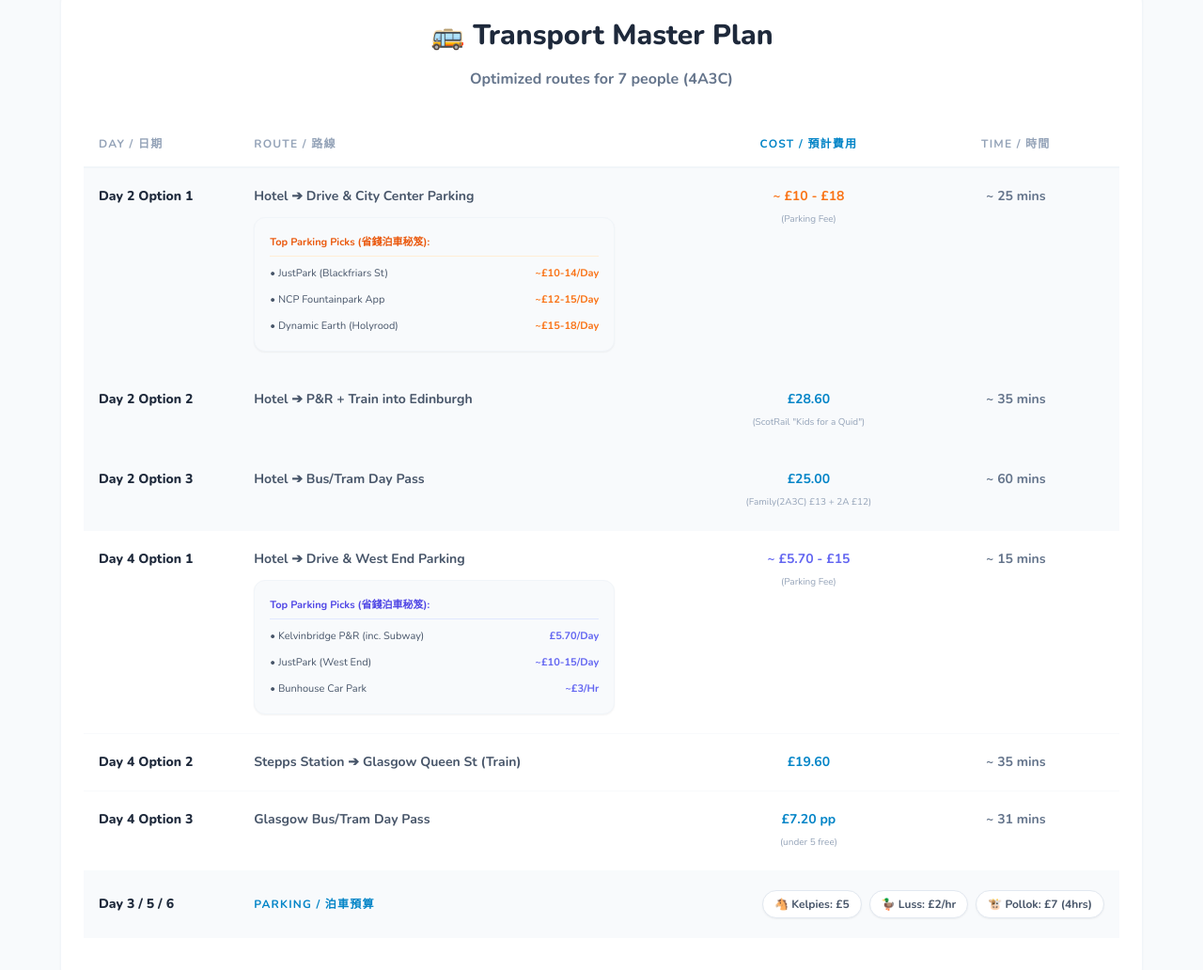
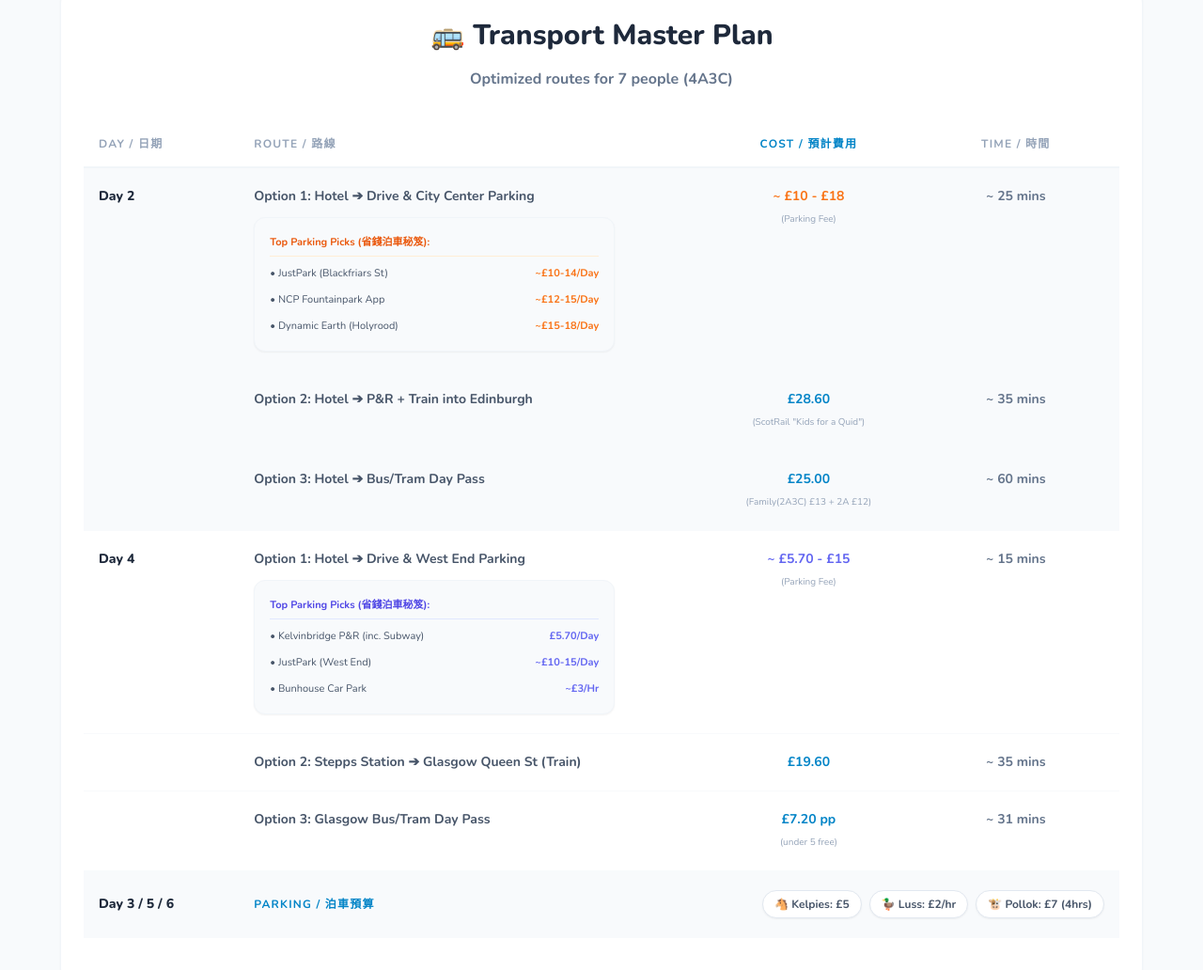
Before and after one commit to waiyiwong/Scotland_Trip_Planning, a plain HTML site: page index.html in a window 1280 px wide. Shown: the part 4813-5845 px from the top of the page at 94% size. Drawn offline with nearby package versions, Linux system fonts and the light colour scheme.

Commit message:
tidy up transport section- option indent

```diff
--- a/index.html
+++ b/index.html
@@ -531,9 +531,9 @@
                 <tbody class="text-sm font-bold text-slate-600">
                     <!-- Day 2 -->
                     <tr class="border-b border-slate-50 bg-slate-50 hover:bg-slate-50 transition-colors">
-                        <td class="py-5 px-4 font-black text-slate-800 align-top">Day 2 Option 1</td>
+                        <td class="py-5 px-4 font-black text-slate-800 align-top">Day 2</td>
                         <td class="py-5 px-4 align-top">
-                            <span class="block mb-3">Hotel ➔ Drive & City Center Parking</span>
+                            <span class="block mb-3">Option 1: Hotel ➔ Drive & City Center Parking</span>
                             <div class="text-[11px] font-normal text-slate-600 space-y-2 bg-slate-50 p-4 rounded-xl border border-slate-100 shadow-sm inline-block w-full max-w-sm">
                                 <span class="font-bold text-orange-600 block mb-2 border-b border-orange-100 pb-1">Top Parking Picks (省錢泊車秘笈):</span>
                                 <div class="flex justify-between gap-2"><span>• JustPark (Blackfriars St)</span> <span class="font-bold text-orange-500">~£10-14/Day</span></div>
@@ -545,23 +545,23 @@
                         <td class="py-5 px-4 text-center text-slate-500 align-top">~ 25 mins</td>
                     </tr>
                     <tr class="border-b border-slate-50 bg-slate-50 hover:bg-slate-50 transition-colors">
-                        <td class="py-5 px-4 font-black text-slate-800 align-top">Day 2 Option 2</td>
-                        <td class="py-5 px-4 align-top">Hotel ➔ P&R + Train into Edinburgh</td>
+                        <td class="py-5 px-4 font-black text-slate-800 align-top"></td>
+                        <td class="py-5 px-4 align-top">Option 2: Hotel ➔ P&R + Train into Edinburgh</td>
                         <td class="py-5 px-4 text-center text-brand align-top">£28.60 <span class="text-[10px] font-normal text-slate-400 block mt-1">(ScotRail "Kids for a Quid")</span></td>
                         <td class="py-5 px-4 text-center text-slate-500 align-top">~ 35 mins</td>
                     </tr>
                     <tr class="border-b border-slate-50 bg-slate-50 hover:bg-slate-50 transition-colors">
-                        <td class="py-5 px-4 font-black text-slate-800 align-top">Day 2 Option 3</td>
-                        <td class="py-5 px-4 align-top">Hotel ➔ Bus/Tram Day Pass</td>
+                        <td class="py-5 px-4 font-black text-slate-800 align-top"></td>
+                        <td class="py-5 px-4 align-top">Option 3: Hotel ➔ Bus/Tram Day Pass</td>
                         <td class="py-5 px-4 text-center text-brand align-top">£25.00 <span class="text-[10px] font-normal text-slate-400 block mt-1">(Family(2A3C) £13 + 2A £12)</span></td>
                         <td class="py-5 px-4 text-center text-slate-500 align-top">~ 60 mins</td>
                     </tr>
 
                     <!-- Day 4 -->
                     <tr class="border-b border-slate-50 hover:bg-slate-50 transition-colors">
-                        <td class="py-5 px-4 font-black text-slate-800 align-top">Day 4 Option 1</td>
+                        <td class="py-5 px-4 font-black text-slate-800 align-top">Day 4</td>
                         <td class="py-5 px-4 align-top">
-                            <span class="block mb-3">Hotel ➔ Drive & West End Parking</span>
+                            <span class="block mb-3"> Option 1: Hotel ➔ Drive & West End Parking</span>
                             <div class="text-[11px] font-normal text-slate-600 space-y-2 bg-slate-50 p-4 rounded-xl border border-slate-100 shadow-sm inline-block w-full max-w-sm">
                                 <span class="font-bold text-indigo-600 block mb-2 border-b border-indigo-100 pb-1">Top Parking Picks (省錢泊車秘笈):</span>
                                 <div class="flex justify-between gap-2"><span>• Kelvinbridge P&R (inc. Subway)</span> <span class="font-bold text-indigo-500">£5.70/Day</span></div>
@@ -573,14 +573,14 @@
                         <td class="py-5 px-4 text-center text-slate-500 align-top">~ 15 mins</td>
                     </tr>
                     <tr class="border-b border-slate-50 hover:bg-slate-50 transition-colors">
-                        <td class="py-5 px-4 font-black text-slate-800 align-top">Day 4 Option 2</td>
-                        <td class="py-5 px-4 align-top">Stepps Station ➔ Glasgow Queen St (Train)</td>
+                        <td class="py-5 px-4 font-black text-slate-800 align-top"></td>
+                        <td class="py-5 px-4 align-top">Option 2: Stepps Station ➔ Glasgow Queen St (Train)</td>
                         <td class="py-5 px-4 text-center text-brand align-top">£19.60</td>
                         <td class="py-5 px-4 text-center text-slate-500 align-top">~ 35 mins</td>
                     </tr>
                     <tr class="border-b border-slate-50 hover:bg-slate-50 transition-colors">
-                        <td class="py-5 px-4 font-black text-slate-800 align-top">Day 4 Option 3</td>
-                        <td class="py-5 px-4 align-top">Glasgow Bus/Tram Day Pass</td>
+                        <td class="py-5 px-4 font-black text-slate-800 align-top"></td>
+                        <td class="py-5 px-4 align-top">Option 3: Glasgow Bus/Tram Day Pass</td>
                         <td class="py-5 px-4 text-center text-brand align-top">£7.20 pp <span class="text-[10px] font-normal text-slate-400 block mt-1">(under 5 free)</span></td>
                         <td class="py-5 px-4 text-center text-slate-500 align-top">~ 31 mins</td>
                     </tr>
```
